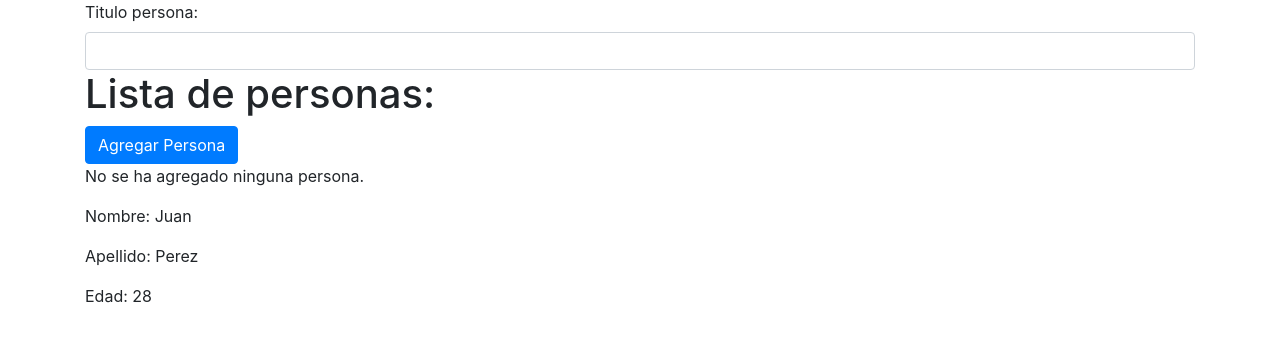
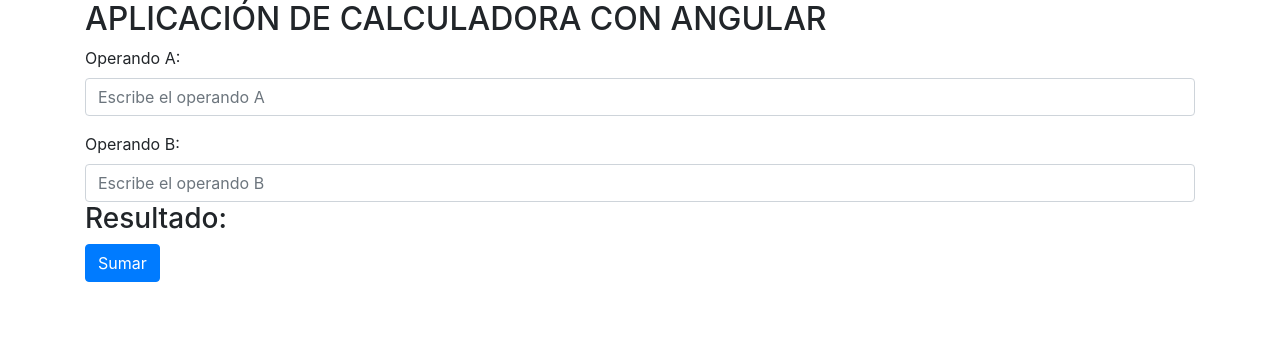
Before and after one commit to Tapia641/Calculadora-Angular, an Angular app: page / in a window 1280 px wide. Shown: the top 342 px of the page. Built offline with nearby package versions, Linux system fonts and the light colour scheme.

Commit message:
App: calculadora.

```diff
--- a/src/app/personas/personas.component.html
+++ b/src/app/personas/personas.component.html
@@ -1,16 +1,24 @@
 <div class="container">
   <div class="row">
     <div class="col">
-      <label>Titulo persona:</label>
-      <input type="text" class="form-control" [(ngModel)]="tituloPersona">
-      {{tituloPersona}}
 
-      <h1>Lista de personas:</h1>
+      <h2>APLICACIÓN DE CALCULADORA CON ANGULAR</h2>
+
+      <!-- EJERCICIO DE CALCULADORA CON ANGULAR -->
+      <label>Operando A:</label>
+      <input type="number" class="form-control" [(ngModel)]="operandoA" placeholder="Escribe el operando A">
+      {{operandoA}}
+
+      <p></p>
+
+      <label>Operando B:</label>
+      <input type="number" class="form-control" [(ngModel)]="operandoB"  placeholder="Escribe el operando B">
+      {{operandoB}}
+
+      <h3>Resultado:</h3>
       <!-- PROPERTY BINDING -->
-      <button class="btn btn-primary" [disabled]="!agregarPersona" (click)="onCrearPersona()">Agregar Persona</button>
-      <p>{{agregarPersonaStatus}}</p>
-
-      <app-persona></app-persona>
+      <button class="btn btn-primary" (click)="onSumaOperandos()">Sumar</button>
+      <p>{{resultadoOperandos}}</p>
 
     </div>
   </div>
--- a/src/app/personas/personas.component.ts
+++ b/src/app/personas/personas.component.ts
@@ -7,21 +7,14 @@
 })
 export class PersonasComponent {
 
-  agregarPersona = false;
-  agregarPersonaStatus = "No se ha agregado ninguna persona.";
-  tituloPersona: string;
+  operandoA: number;
+  operandoB: number;
+  resultadoOperandos: number;
 
-  constructor() {
-    setTimeout(() => {
-      this.agregarPersona = true;
-    }, 3000)
+  constructor() { }
+
+  onSumaOperandos() {
+    this.resultadoOperandos = this.operandoA + this.operandoB;
   }
 
-  onCrearPersona() {
-    this.agregarPersonaStatus = "Persona agregada.";
-  }
-
-  onModificarPersona(event: Event) {
-    this.tituloPersona = (<HTMLInputElement>event.target).value;
-  }
 }
```
